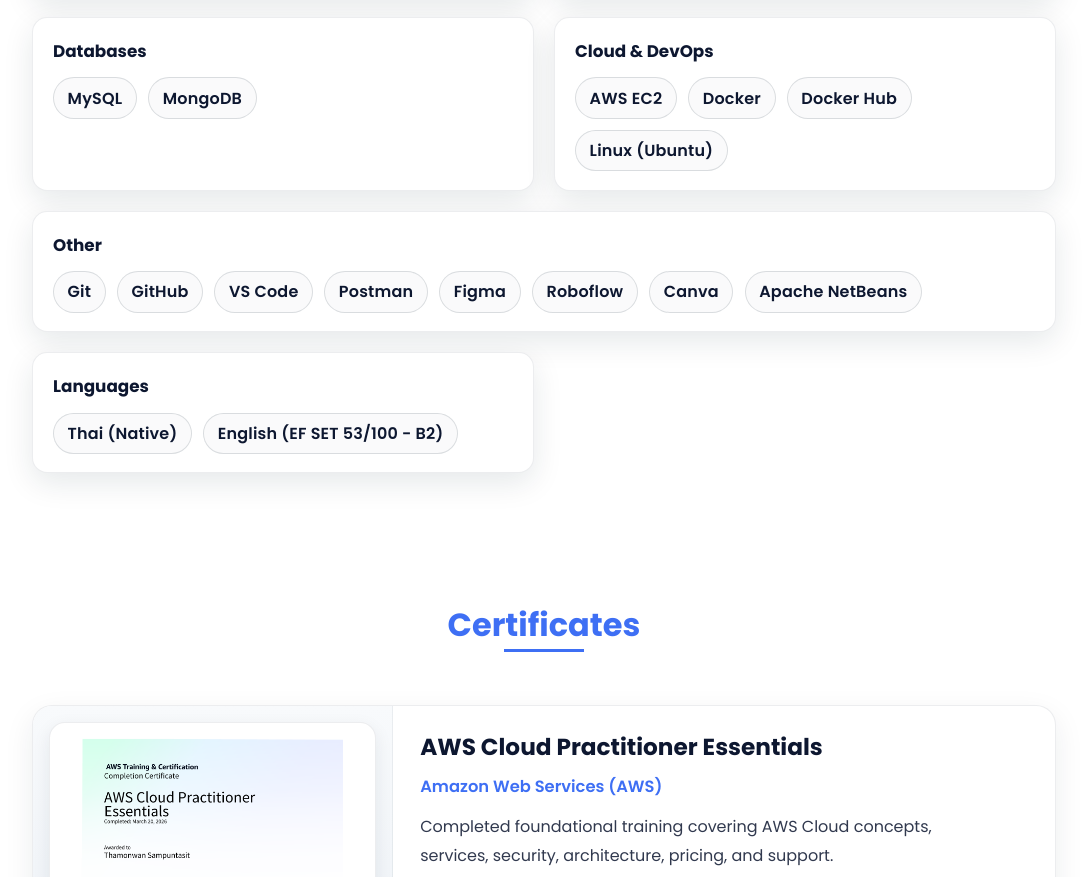
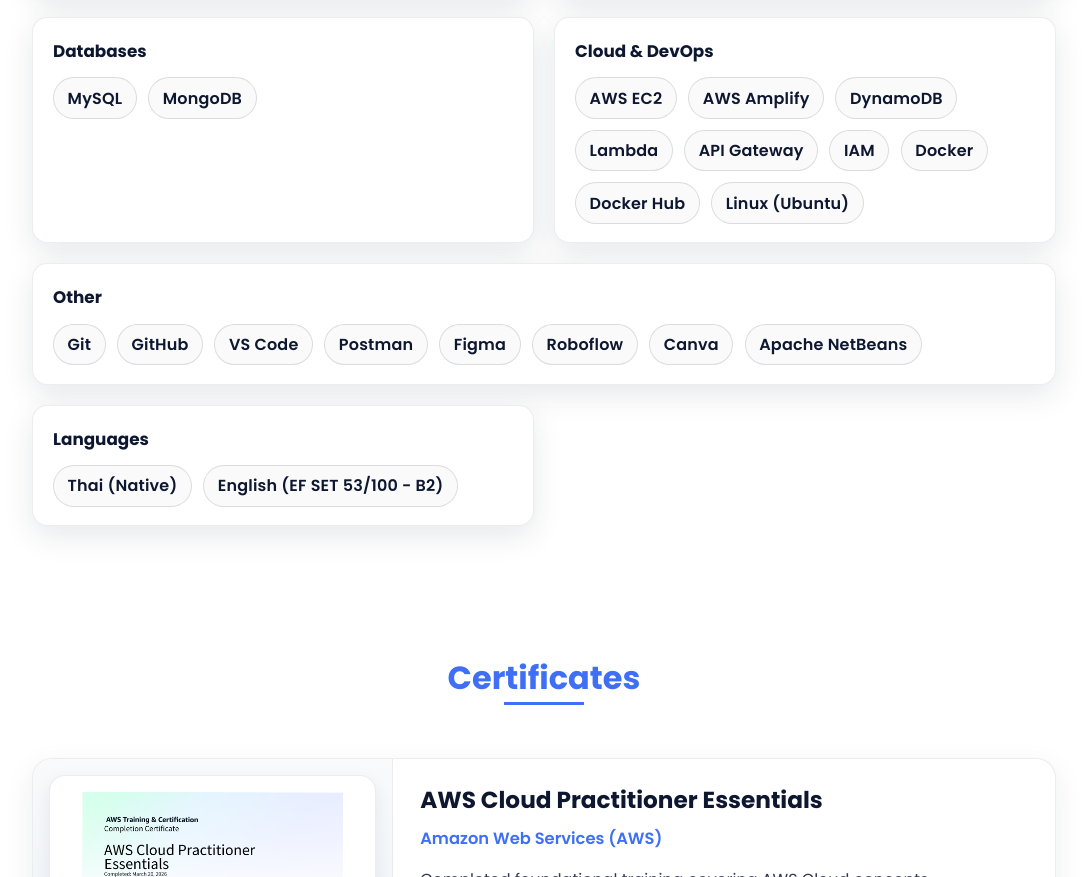
Before and after one commit to beforebreakfast/Portfolio, a plain HTML site: page index.html in a window 1280 px wide. Shown: the part 2460-3337 px from the top of the page, without its empty margins (96-1183 px from the left). Drawn offline with nearby package versions, Linux system fonts and the light colour scheme.

Commit message:
Add Cloud Skill

```diff
--- a/index.html
+++ b/index.html
@@ -176,6 +176,11 @@
               <h3 class="skills__group-title">Cloud &amp; DevOps</h3>
               <div class="skills__tags">
                 <span class="skills__tag">AWS EC2</span>
+                <span class="skills__tag">AWS Amplify</span>
+                <span class="skills__tag">DynamoDB</span>
+                <span class="skills__tag">Lambda</span>
+                <span class="skills__tag">API Gateway</span>
+                <span class="skills__tag">IAM</span>
                 <span class="skills__tag">Docker</span>
                 <span class="skills__tag">Docker Hub</span>
                 <span class="skills__tag">Linux (Ubuntu)</span>
```
